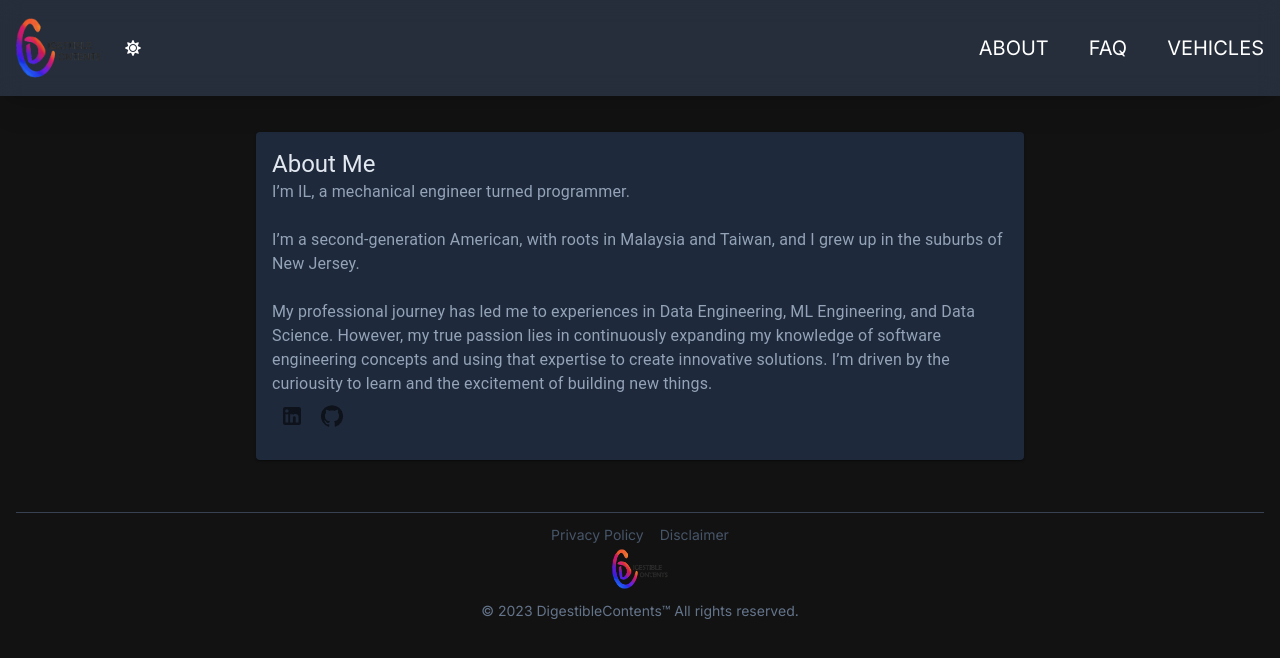
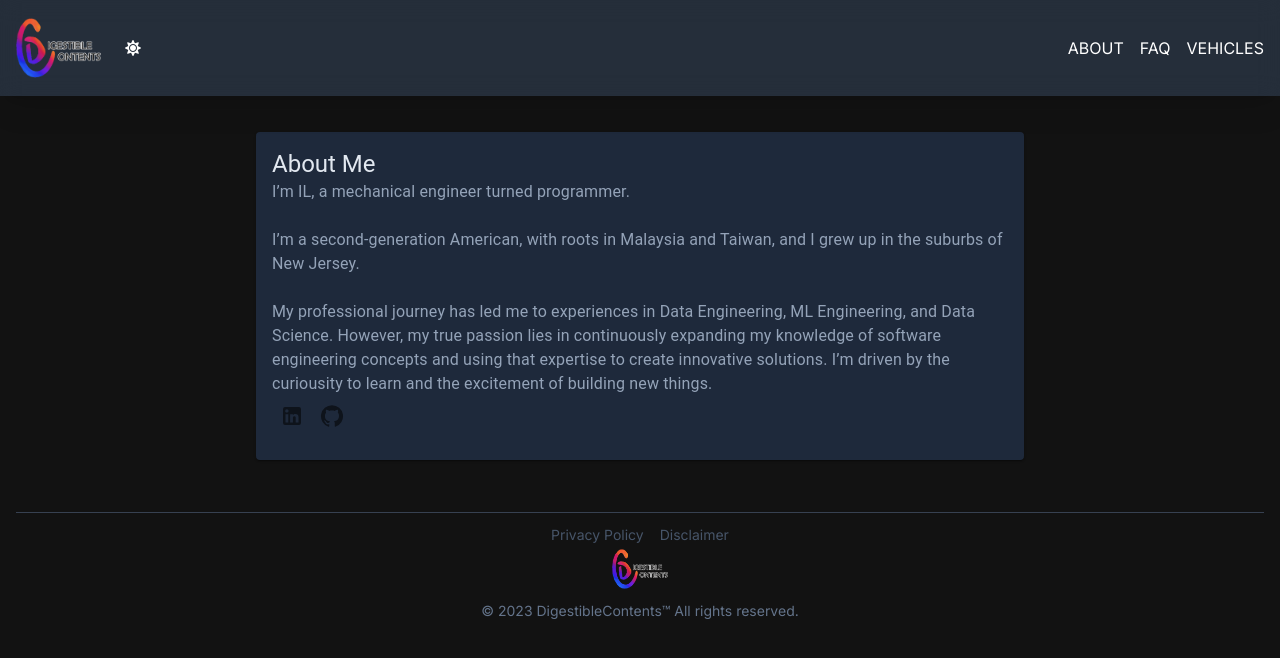
Before and after one commit to issaloo/ev-price-tracker-frontend, a Next.js app: page /about in a window 1280 px wide. Shown: the top 658 px of the page. Built offline with nearby package versions, Linux system fonts and the light colour scheme.

Commit message:
Feat/up logo (#6)
* feat(logo.png): update with white outline

* feat(multiple): change nav bar sizing

```diff
--- a/app/components/NavBar/NavBarLink.tsx
+++ b/app/components/NavBar/NavBarLink.tsx
@@ -3,7 +3,7 @@ import Link from "next/link";
 const NavBarLink = ({ navObject }: { navObject: any }) => {
   return (
     <Link href={`${navObject.pageRoute}`}>
-      <li className="ml-10 uppercase hover:border-b text-xl">
+      <li className="ml-4 uppercase hover:border-b text-md">
         {navObject.pageName}
       </li>
     </Link>
```
Also changed, not shown: public/Logo.png.
